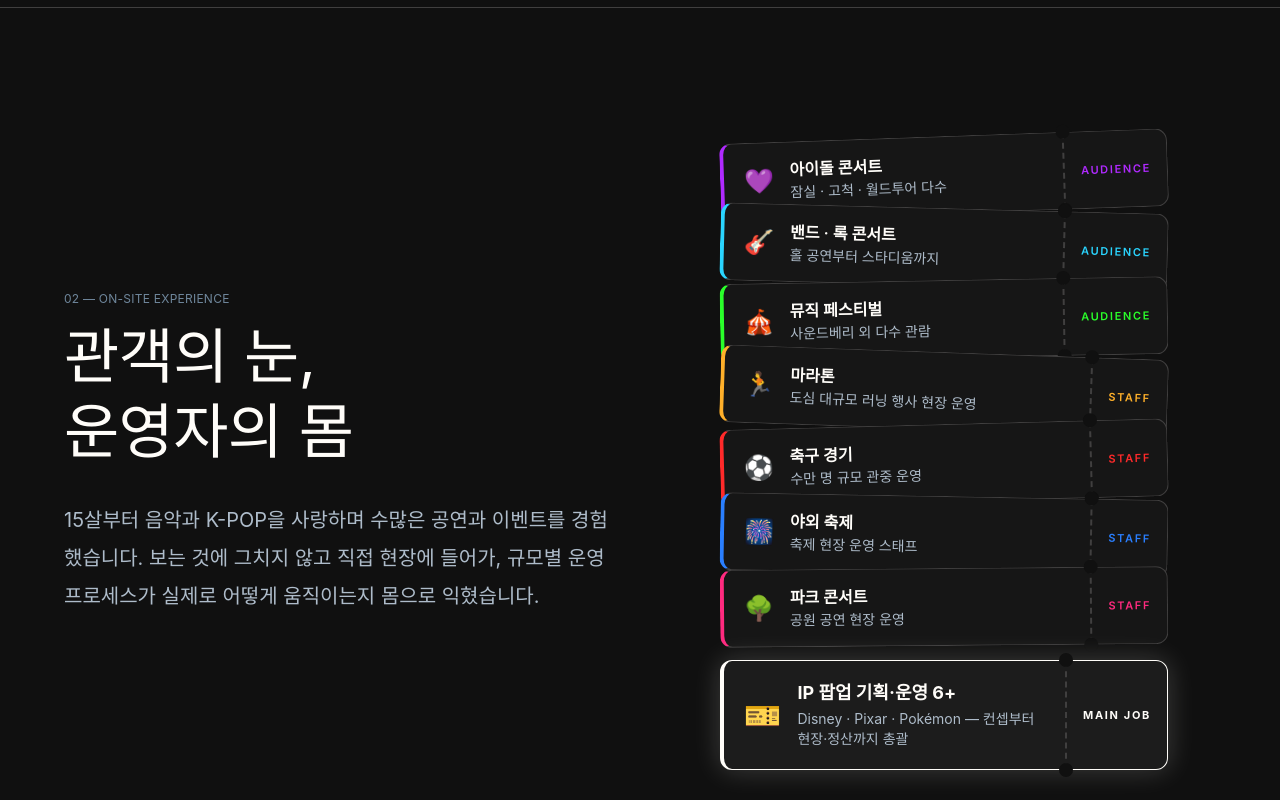
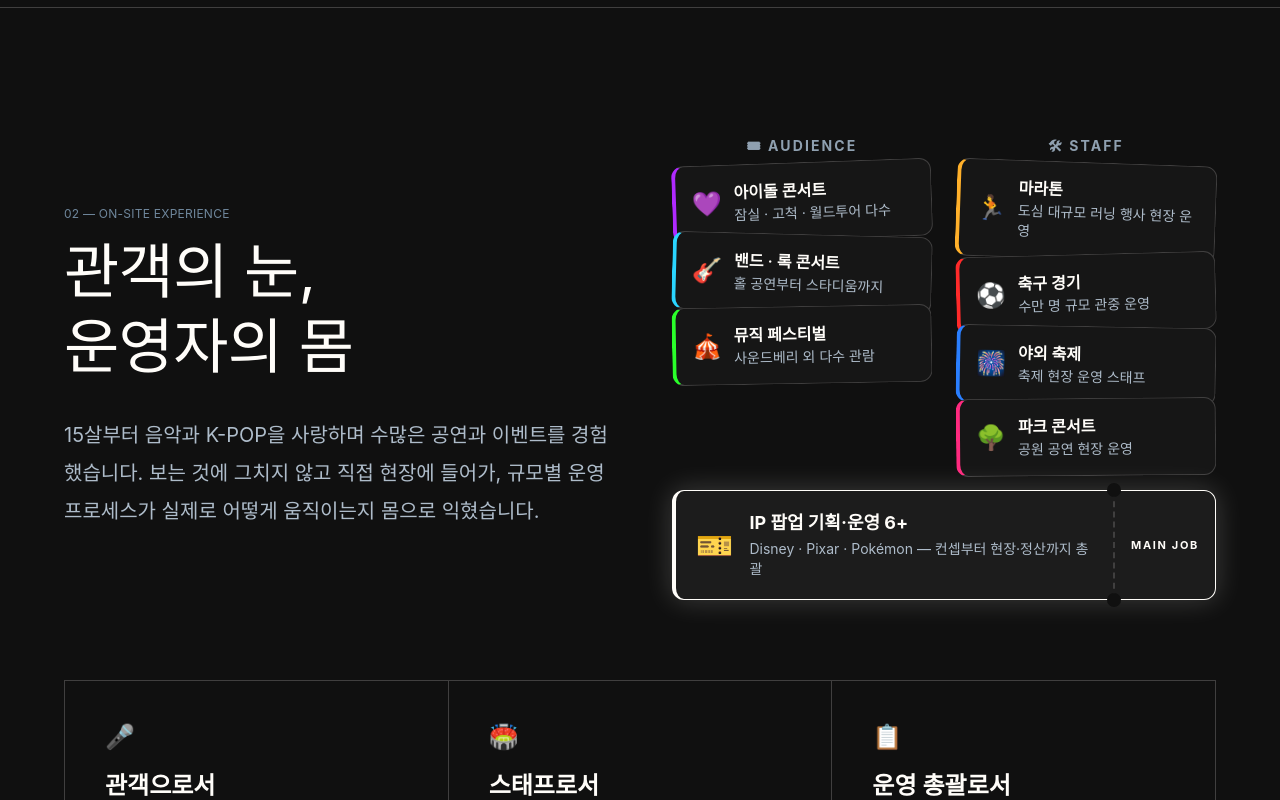
Before and after one commit to seojieun22-natsu/jieun-seo-portfolio, a Next.js app: page /hybe in a window 1280 px wide. Shown: the part 2780-3580 px from the top of the page. Built offline with nearby package versions, Linux system fonts and the light colour scheme; a web font is replaced by a local one.

Commit message:
refactor: 티켓 스택 관객/스태프 좌우 2단 + 하단 IP 팝업 MAIN JOB 티켓 구조로 재배치

```diff
--- a/app/hybe/page.tsx
+++ b/app/hybe/page.tsx
@@ -155,39 +155,51 @@ export default function HybePortfolio() {
             </div>
 
             {/* 티켓 스택 */}
-            <div className="flex flex-col items-center gap-0 py-4">
+            <div className="py-4">
+              <div className="grid grid-cols-1 sm:grid-cols-2 gap-6">
                 {[
+                  {
+                    label: "🎟 AUDIENCE",
+                    items: [
                       { emoji: "💜", t: "아이돌 콘서트", d: "잠실 · 고척 · 월드투어 다수", type: "AUDIENCE", color: "#b02aff", rot: -2 },
                       { emoji: "🎸", t: "밴드 · 록 콘서트", d: "홀 공연부터 스타디움까지", type: "AUDIENCE", color: "#2ad5ff", rot: 1.5 },
                       { emoji: "🎪", t: "뮤직 페스티벌", d: "사운드베리 외 다수 관람", type: "AUDIENCE", color: "#2aff2a", rot: -1 },
+                    ],
+                  },
+                  {
+                    label: "🛠 STAFF",
+                    items: [
                       { emoji: "🏃", t: "마라톤", d: "도심 대규모 러닝 행사 현장 운영", type: "STAFF", color: "#ffb02a", rot: 2 },
                       { emoji: "⚽", t: "축구 경기", d: "수만 명 규모 관중 운영", type: "STAFF", color: "#ff2a2a", rot: -1.5 },
                       { emoji: "🎆", t: "야외 축제", d: "축제 현장 운영 스태프", type: "STAFF", color: "#2a7fff", rot: 1 },
                       { emoji: "🌳", t: "파크 콘서트", d: "공원 공연 현장 운영", type: "STAFF", color: "#ff2a7f", rot: -0.5 },
-              ].map((tk) => (
+                    ],
+                  },
+                ].map((col) => (
+                  <div key={col.label} className="flex flex-col">
+                    <p className="text-sm font-bold text-[#8fa0b0] tracking-[0.15em] mb-3 text-center">{col.label}</p>
+                    {col.items.map((tk) => (
                       <div
                         key={tk.t}
-                  className="ticket w-full max-w-md flex items-stretch"
+                        className="ticket w-full flex items-stretch"
                         style={{ "--fc": tk.color, "--rot": `${tk.rot}deg` } as React.CSSProperties}
                       >
-                  <div className="flex-1 flex items-center gap-4 px-5 py-4">
+                        <div className="flex-1 flex items-center gap-3 px-4 py-4">
                           <span className="text-2xl">{tk.emoji}</span>
                           <div>
                             <p className="text-base font-semibold leading-snug">{tk.t}</p>
                             <p className="text-sm text-[#aebcca] mt-0.5">{tk.d}</p>
                           </div>
                         </div>
-                  <div className="ticket-stub flex items-center px-4">
-                    <span className="text-[11px] font-semibold tracking-[0.15em]" style={{ color: tk.color }}>
-                      {tk.type}
-                    </span>
-                  </div>
                       </div>
                     ))}
+                  </div>
+                ))}
+              </div>
 
               {/* 본업 — IP 팝업 티켓 (강조) */}
               <div
-                className="ticket ticket-main w-full max-w-md flex items-stretch"
+                className="ticket ticket-main w-full flex items-stretch mt-6"
                 style={{ "--fc": "#fffdf9", "--rot": "0deg" } as React.CSSProperties}
               >
                 <div className="flex-1 flex items-center gap-4 px-5 py-5">
```
Lines whose indentation alone changed are shown as unchanged.
